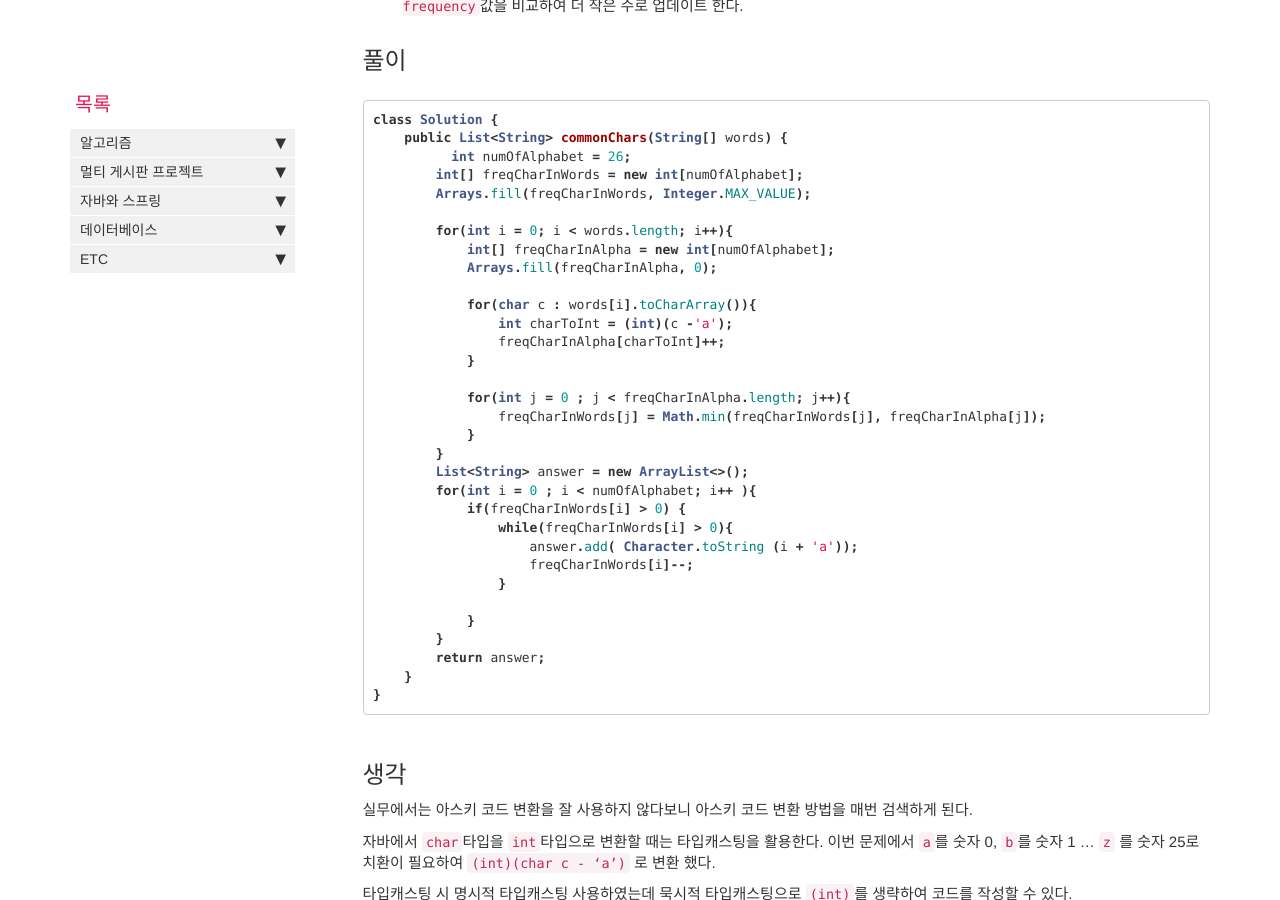
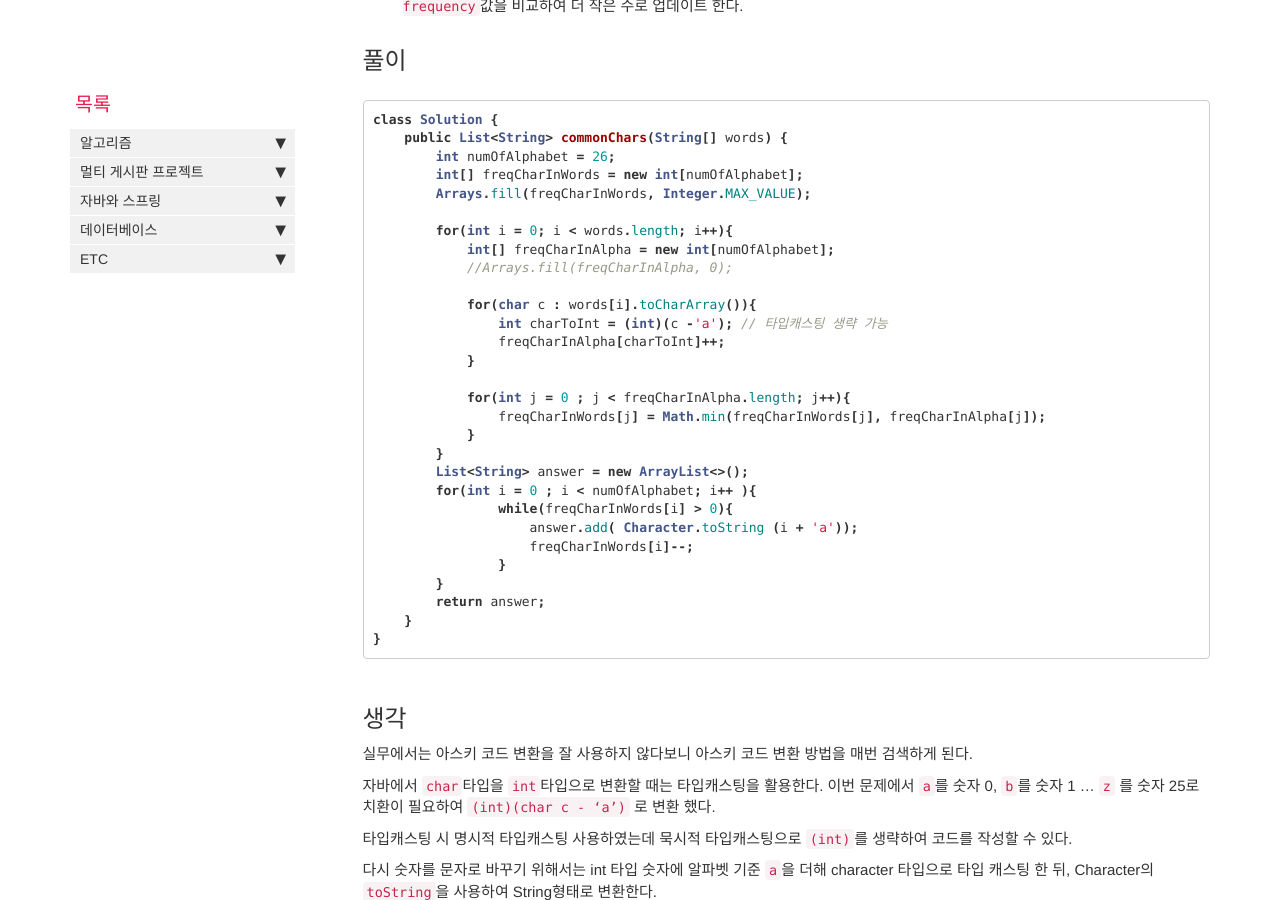
Before and after one commit to JeonJe/JeonJe.github.io, a Jekyll site: the page built from pages/algorithm/LeetCode 1002. Find Common Characters.md, in a window 1280 px wide and 900 px high, scrolled down 1150 px. Built offline with Jekyll 4.4.1, drawn with Linux system fonts in a browser that asks for light colours; comment, search, counter and statistics services are not loaded.

Commit message:
posting  : leetcode 1002 find common characters

````diff
--- a/pages/algorithm/LeetCode 1002. Find Common Characters.md
+++ b/pages/algorithm/LeetCode 1002. Find Common Characters.md
@@ -47,16 +47,16 @@
 ```java
 class Solution {
     public List<String> commonChars(String[] words) {
-          int numOfAlphabet = 26;
+        int numOfAlphabet = 26;
         int[] freqCharInWords = new int[numOfAlphabet];
         Arrays.fill(freqCharInWords, Integer.MAX_VALUE);
 
         for(int i = 0; i < words.length; i++){
             int[] freqCharInAlpha = new int[numOfAlphabet];
-            Arrays.fill(freqCharInAlpha, 0);
+            //Arrays.fill(freqCharInAlpha, 0);
 
             for(char c : words[i].toCharArray()){
-                int charToInt = (int)(c -'a');
+                int charToInt = (int)(c -'a'); // 타입캐스팅 생략 가능
                 freqCharInAlpha[charToInt]++;
             }
 
@@ -66,13 +66,10 @@
         }
         List<String> answer = new ArrayList<>();
         for(int i = 0 ; i < numOfAlphabet; i++ ){
-            if(freqCharInWords[i] > 0) {
                 while(freqCharInWords[i] > 0){
                     answer.add( Character.toString (i + 'a'));
                     freqCharInWords[i]--;
                 }
-
-            }
         }
         return answer;
     }
````
